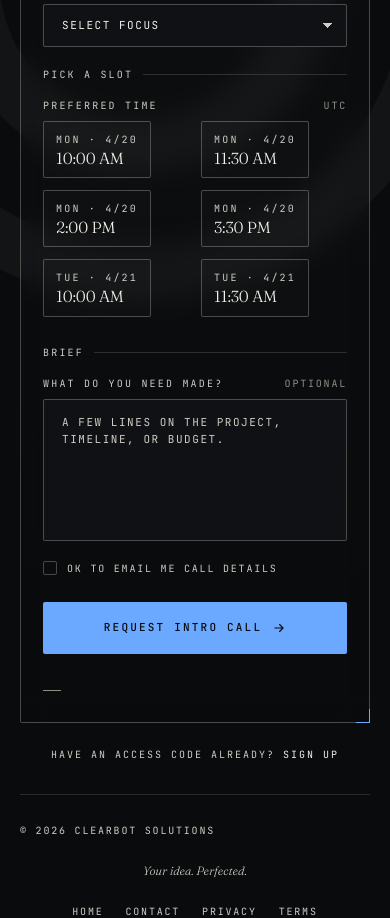
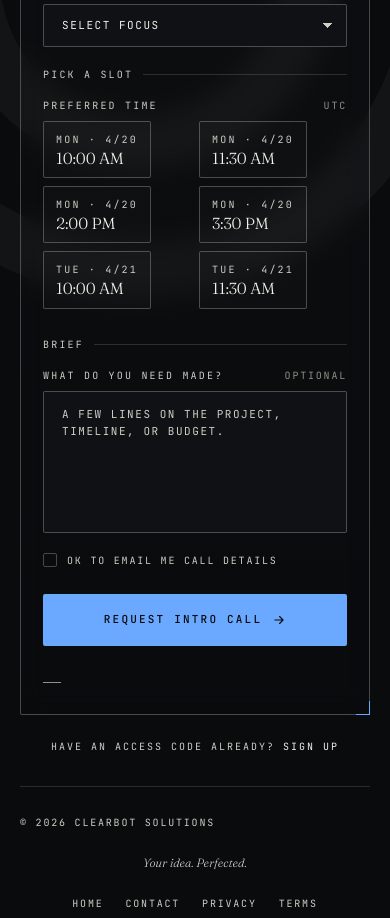
Before and after one commit to EthanSkis/clearbot.io, a Next.js app: page /signup/book in a window 390 px wide. Shown: the part 920-1838 px from the top of the page. Built offline with nearby package versions, Linux system fonts and the light colour scheme.

Commit message:
Revert "Match slot grid to contact field grid (2 columns, 16px gap)"
This reverts commit 64bf69b3c0984a9f21e6acba43a6f609117d5d70.

```diff
--- a/app/globals.css
+++ b/app/globals.css
@@ -464,7 +464,7 @@ header.bar { display: grid; grid-template-columns: 1fr auto; align-items: center
 .login-page .brief-field .input-wrap { flex: 1 1 auto; min-height: 0; }
 .login-page .brief-field textarea { height: 100%; min-height: 140px; }
 
-.login-page .slot-grid { display: grid; grid-template-columns: repeat(2, minmax(0, 1fr)); gap: 16px; min-height: 72px; align-content: start; width: 100%; }
+.login-page .slot-grid { display: grid; grid-template-columns: repeat(3, minmax(0, 1fr)); gap: 8px; min-height: 72px; align-content: start; width: 100%; }
 .login-page .slot { position: relative; cursor: pointer; }
 .login-page .slot input { position: absolute; opacity: 0; pointer-events: none; }
 .login-page .slot .slot-face { display: flex; flex-direction: column; align-items: flex-start; gap: 2px; padding: 10px 12px; border: 1px solid var(--cb-rule-strong); border-radius: 2px; background: rgba(243, 241, 234, 0.015); transition: background 0.2s var(--cb-ease), border-color 0.2s var(--cb-ease), color 0.2s var(--cb-ease); }
@@ -481,5 +481,5 @@ header.bar { display: grid; grid-template-columns: 1fr auto; align-items: center
   .login-page .form-grid { grid-template-columns: 1fr; }
   .login-page .bullets { grid-template-columns: 1fr; }
   .login-page .grid-2 { grid-template-columns: 1fr; }
-  .login-page .slot-grid { grid-template-columns: repeat(2, minmax(0, 1fr)); gap: 12px; }
+  .login-page .slot-grid { grid-template-columns: repeat(2, minmax(0, 1fr)); }
 }
```
